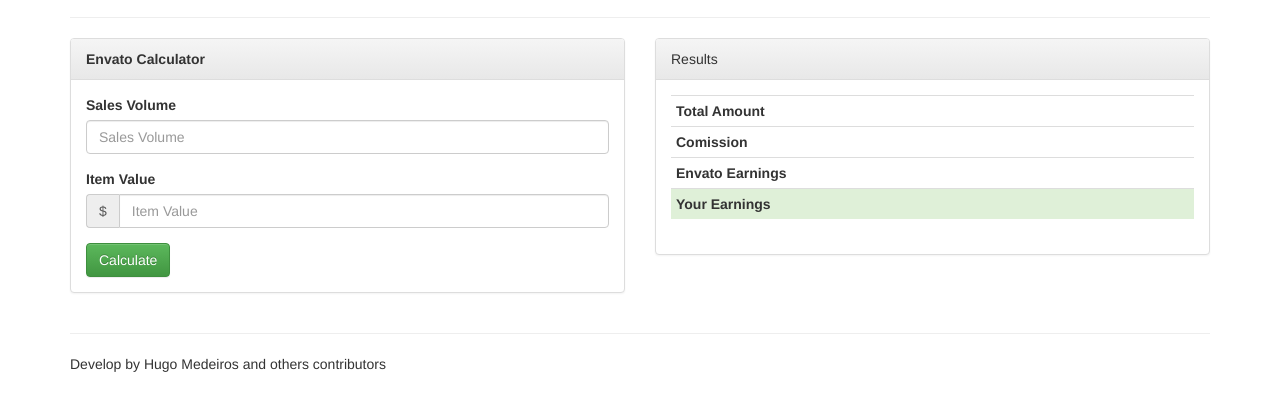
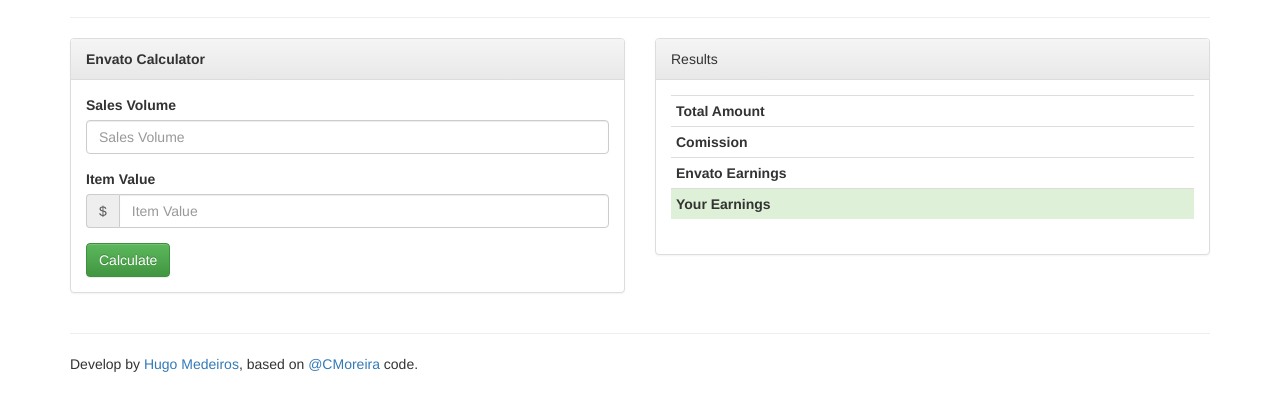
Before and after one commit to hugomedeiros/envato-calculator, a plain HTML site: page index.html in a window 1280 px wide. Shown: the part 326-736 px from the top of the page. Drawn offline with nearby package versions, Linux system fonts and the light colour scheme.

Commit message:
Insert credits

```diff
--- a/index.html
+++ b/index.html
@@ -118,7 +118,7 @@
 		</div><!-- /row -->
 		<hr/>
 		<footer>
-			Develop by Hugo Medeiros and others contributors
+			Develop by <a href="http://hugomedeiros.com" target="_blank">Hugo Medeiros</a>, based on <a href="http://jsfiddle.net/cmoreira/Egcua/" target="_blank">@CMoreira</a> code.
 		</footer>
 	</div><!--/ container -->
 
```
